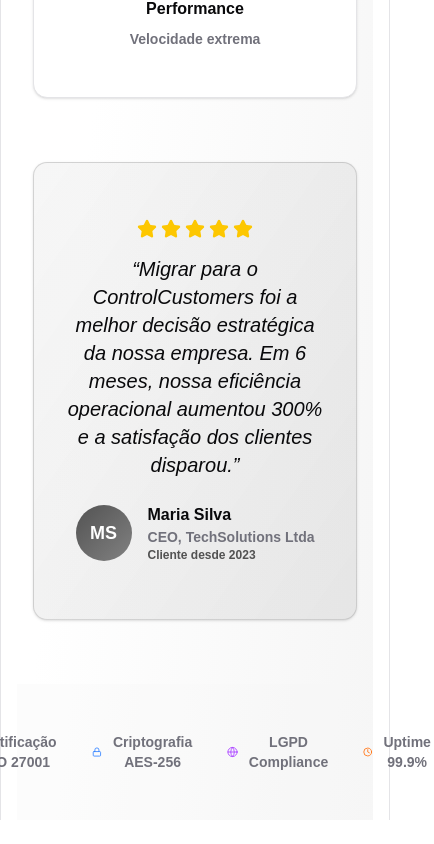
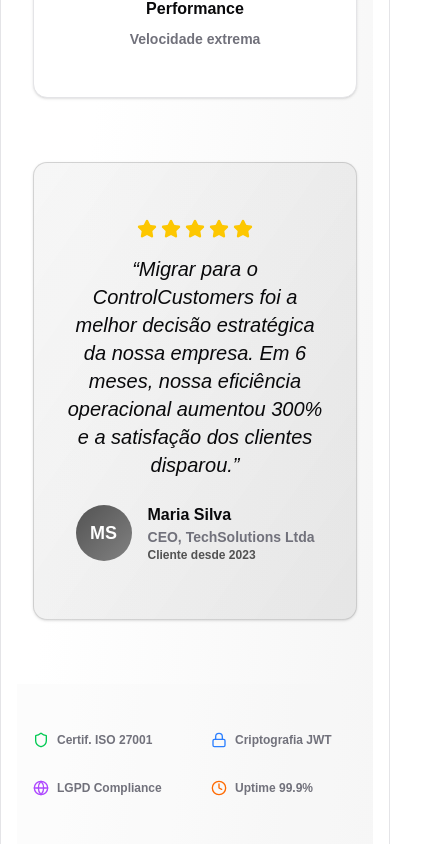
Before and after one commit to Cardosofiles/control-customers-client, a Next.js app: page /sign-in in a window 390 px wide. Shown: the part 2647-3491 px from the top of the page, 434 px wide, since content can reach past the window. Before the commit the page ends 3467 px from the top, so only its background shows below. Built offline with nearby package versions, Linux system fonts and the light colour scheme; no server answers; a web font is replaced by a local one.

Commit message:
fix: improving login page responsiveness

```diff
--- a/src/app/sign-in/page.tsx
+++ b/src/app/sign-in/page.tsx
@@ -230,20 +230,20 @@
       <section className="bg-muted/30 py-12">
         <div className="container mx-auto px-4">
           <div className="text-center">
-            <div className="text-muted-foreground flex items-center justify-center gap-8 text-sm">
-              <div className="flex items-center gap-2">
+            <div className="text-muted-foreground grid grid-cols-2 gap-8 text-sm sm:grid-cols-4">
+              <div className="flex items-center gap-2 text-xs sm:text-sm">
                 <Shield className="h-4 w-4 text-green-500" />
-                Certificação ISO 27001
+                Certif. ISO 27001
               </div>
-              <div className="flex items-center gap-2">
+              <div className="flex items-center gap-2 text-xs sm:text-sm">
                 <Lock className="h-4 w-4 text-blue-500" />
-                Criptografia AES-256
+                Criptografia JWT
               </div>
-              <div className="flex items-center gap-2">
+              <div className="flex items-center gap-2 text-xs sm:text-sm">
                 <Globe className="h-4 w-4 text-purple-500" />
                 LGPD Compliance
               </div>
-              <div className="flex items-center gap-2">
+              <div className="flex items-center gap-2 text-xs sm:text-sm">
                 <Clock className="h-4 w-4 text-orange-500" />
                 Uptime 99.9%
               </div>
```
